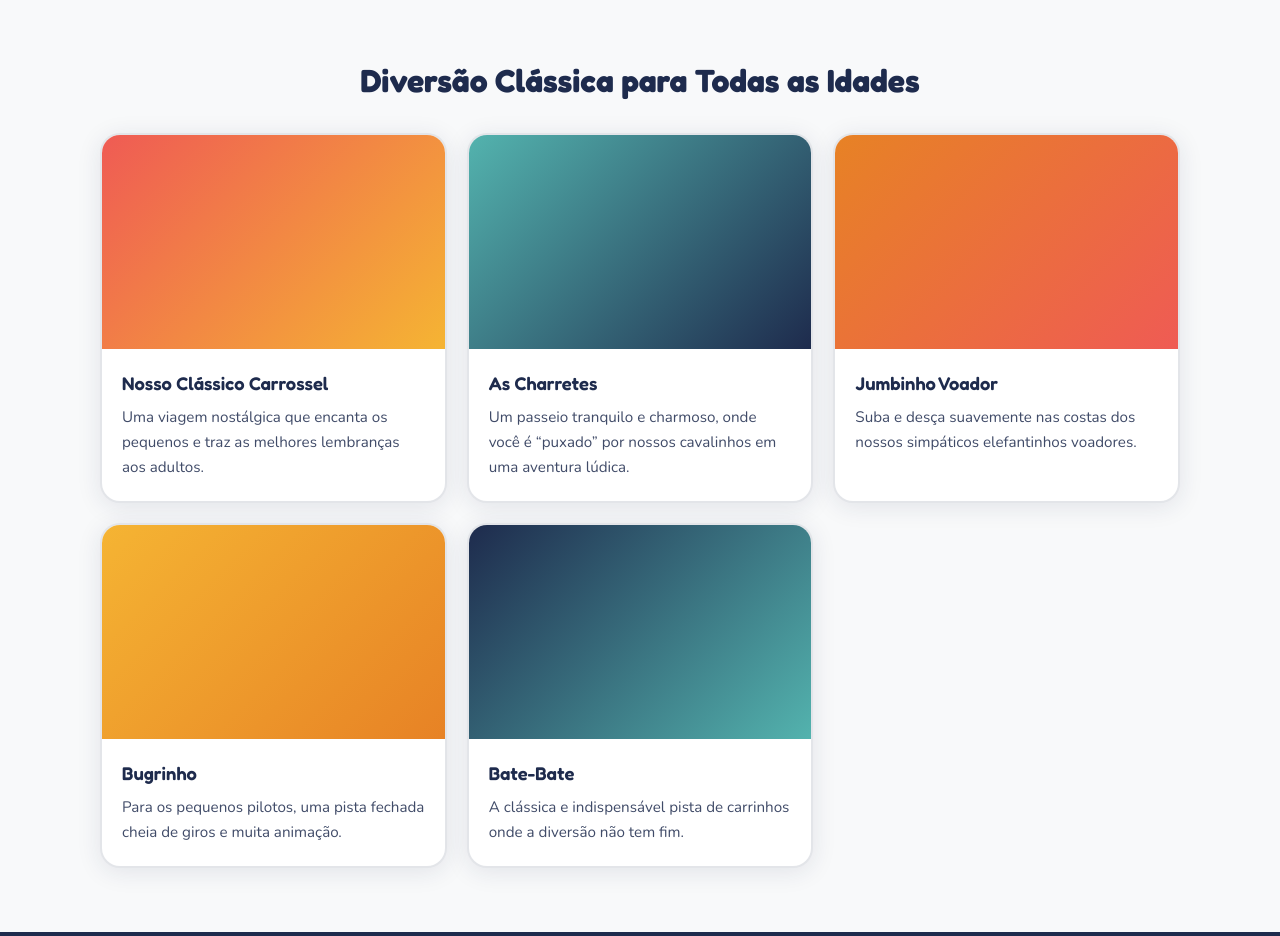
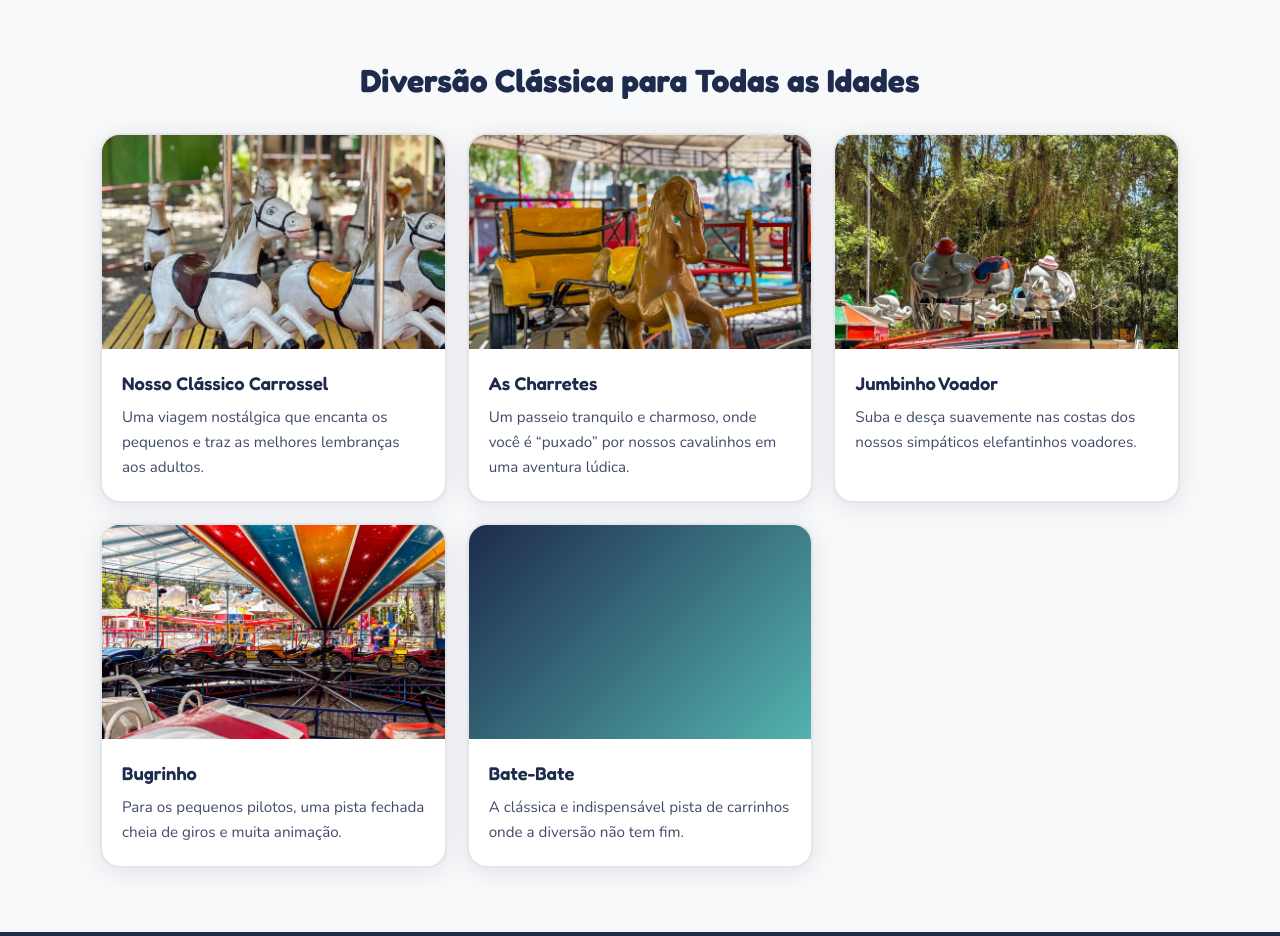
Before and after one commit to hadassalopes/diversoes-maracana, a plain HTML site: page index.html in a window 1280 px wide. Shown: the part 720-1656 px from the top of the page. Drawn offline with nearby package versions, Linux system fonts and the light colour scheme.

Commit message:
Adiciona fotos das atracoes

```diff
--- a/styles.css
+++ b/styles.css
@@ -366,19 +366,19 @@ img {
 }
 
 .atracao-card__img--1 {
-  background: linear-gradient(135deg, var(--coral) 0%, var(--gold) 100%);
+  background-image: url("assets/carrossel.jpg"), linear-gradient(135deg, var(--coral) 0%, var(--gold) 100%);
 }
 
 .atracao-card__img--2 {
-  background: linear-gradient(135deg, var(--aqua) 0%, var(--navy) 100%);
+  background-image: url("assets/charretes.jpg"), linear-gradient(135deg, var(--aqua) 0%, var(--navy) 100%);
 }
 
 .atracao-card__img--3 {
-  background: linear-gradient(135deg, var(--orange) 0%, var(--coral) 100%);
+  background-image: url("assets/jumbinho.jpg"), linear-gradient(135deg, var(--orange) 0%, var(--coral) 100%);
 }
 
 .atracao-card__img--4 {
-  background: linear-gradient(135deg, var(--gold) 0%, var(--orange) 100%);
+  background-image: url("assets/bugrinho.jpg"), linear-gradient(135deg, var(--gold) 0%, var(--orange) 100%);
 }
 
 .atracao-card__img--5 {
```
Also changed, not shown: assets/bugrinho.jpg (added), assets/carrossel.jpg (added), assets/charretes.jpg (added), assets/jumbinho.jpg (added), 2 other files.
